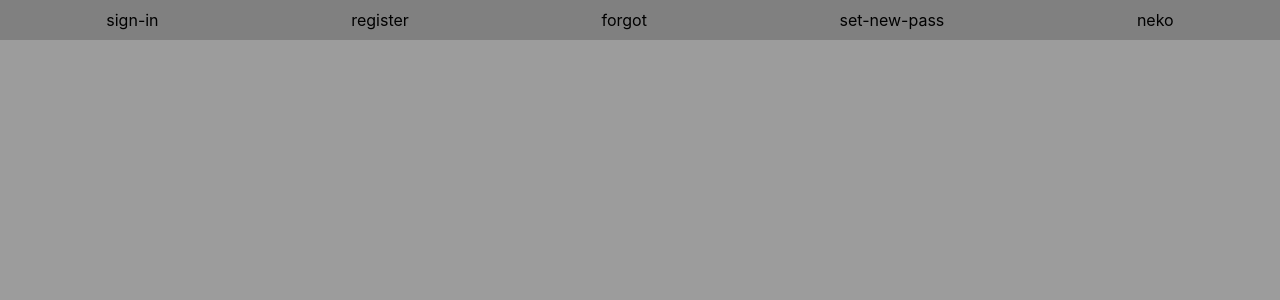
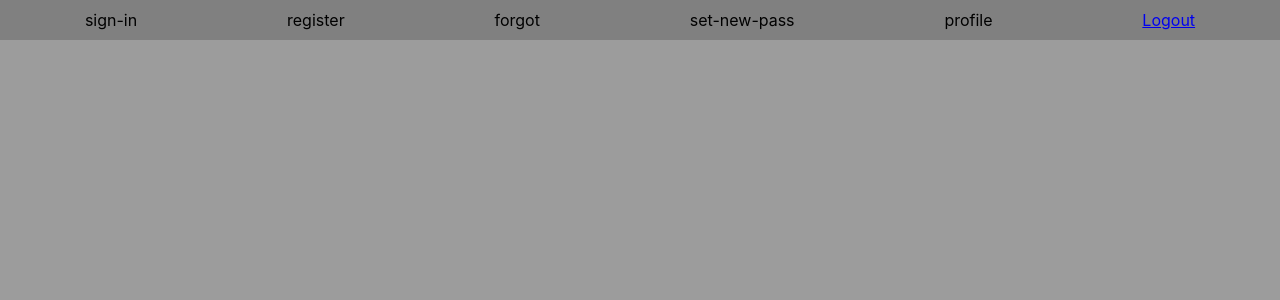
Before and after one commit to Roman-js/Cards4U, a React (Create React App) app: page / in a window 1280 px wide. Shown: the top 300 px of the page. Built offline with nearby package versions, Linux system fonts and the light colour scheme; no server answers.

Commit message:
Made auth/me request, but don't find a way to save a token

```diff
--- a/src/bll/reducers/signIn-reducer.ts
+++ b/src/bll/reducers/signIn-reducer.ts
@@ -26,6 +26,7 @@ const signInReducer = (state = initialState, action: any) => {
 
     switch (action.type) {
         case 'SET-SIGN-IN-FORM-VALUES': {
+            debugger
             return {
                 ...state,
                 email: action.email,
--- a/src/dal/api.ts
+++ b/src/dal/api.ts
@@ -23,8 +23,9 @@ export const authApi = {
             .then(res =>res)
     },
 
-    authMe(){
-        return instance.post('auth/me', {token: ''})
+    authMe(token: string){
+        debugger
+        return instance.post('auth/me', {token: token})
             .then(res=>res)
             .catch((fal)=>{return fal})
     },
--- a/src/ui/authorization/Header/Header.tsx
+++ b/src/ui/authorization/Header/Header.tsx
@@ -1,7 +1,8 @@
 import React from "react";
 import Link from "../../common/LInk";
 import styles from './Header.module.css'
-import {FORGOT, REGISTER, SET_NEW_PASS, SIGN_IN} from "../../common/Constants";
+import {FORGOT, PROFILE, REGISTER, SET_NEW_PASS, SIGN_IN} from "../../common/Constants";
+import {NavLink} from "react-router-dom";
 
 
 
@@ -12,7 +13,8 @@ const Header = () => {
             <Link way={REGISTER} wordOfLink={'register'}/>
             <Link way={FORGOT} wordOfLink={'forgot'}/>
             <Link way={SET_NEW_PASS} wordOfLink={'set-new-pass'}/>
-            <Link way={SIGN_IN} wordOfLink={'neko'}/>
+            <Link way={PROFILE} wordOfLink={'profile'}/>
+            <NavLink to={SIGN_IN}>Logout</NavLink>
         </div>
     )
 }
--- /dev/null
+++ b/src/ui/authorization/Header/HeaderContainer.tsx
@@ -0,0 +1,20 @@
+import React, {useEffect} from "react";
+import Header from "./Header";
+import {authApi} from "../../../dal/api";
+import {useSelector} from "react-redux";
+import {AppStoreType} from "../../../bll/store";
+
+const HeaderContainer = () =>{
+
+    const token = useSelector((state: AppStoreType) => state.signIn.token)
+
+   useEffect(()=>{
+        authApi.authMe(token)
+    },[]);
+
+    return(
+        <Header/>
+    )
+}
+
+export default HeaderContainer
--- a/src/ui/authorization/SetNewPass-page/SetNewPass.tsx
+++ b/src/ui/authorization/SetNewPass-page/SetNewPass.tsx
@@ -57,6 +57,6 @@ const SetNewPass = (props: OwnPropsType) => {
             <div><Link way={'/sign-in'} wordOfLink='Sign In'/></div>
         </div>
     )
-}
+};
 
 export default SetNewPass
--- a/src/ui/cards/Cards.tsx
+++ b/src/ui/cards/Cards.tsx
@@ -7,13 +7,14 @@ import {FORGOT, REGISTER, SET_NEW_PASS, SIGN_IN} from "../common/Constants";
 import SignInContainer from "../authorization/SignIn-page/SignInContainer";
 import ForgotContainer from "../authorization/Forgot-page/ForgotContainer";
 import RegisterContainer from "../authorization/Register-page/RegisterContainer";
+import HeaderContainer from "../authorization/Header/HeaderContainer";
 
 
 const Cards = () => {
 
     return (
         <>
-        <Header/>
+        <HeaderContainer/>
         <div className={styles.wrapperOfAuth}>
             <Route path={SIGN_IN} render={() => <SignInContainer/>}/>
             <Route path={REGISTER} render={() => <RegisterContainer/>}/>
--- a/src/ui/common/Constants.ts
+++ b/src/ui/common/Constants.ts
@@ -4,6 +4,7 @@ export const SIGN_IN = '/sign-in';
 export const REGISTER = '/register';
 export const FORGOT = '/forgot';
 export const SET_NEW_PASS = '/set-new-pass/:token';
+export const PROFILE = '/profile';
 
 //constants for reducers
 
```
